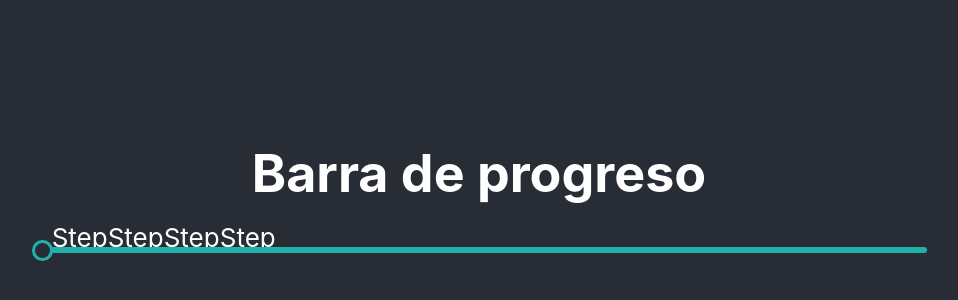
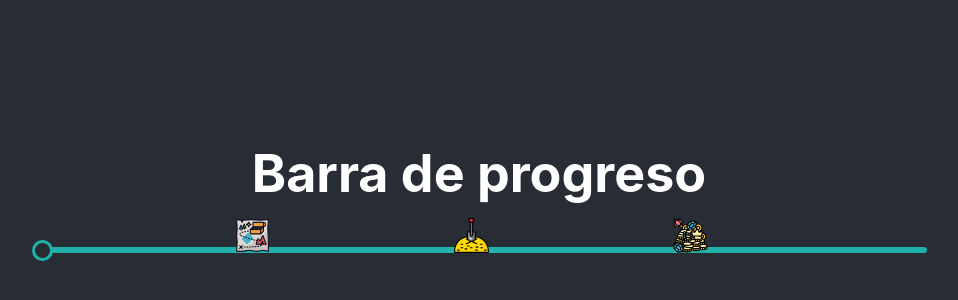
Before and after one commit to leotangram/saving-pig, a React (Create React App) app: page / in a window 1280 px wide. Shown: the part 216-516 px from the top of the page, without its empty margins (161-1119 px from the left). Built offline with nearby package versions, Linux system fonts and the light colour scheme.

Commit message:
Add step styles

```diff
--- a/src/components/step/Step.js
+++ b/src/components/step/Step.js
@@ -1,10 +1,22 @@
 import React from 'react'
 import PropTypes from 'prop-types'
+import './Step.scss'
 
-const Step = props => {
-  return <div>Step</div>
+const Step = ({ id, step, value }) => {
+  return (
+    <div
+      className={id === 'pig' ? 'step step--principal' : 'step'}
+      style={{ width: `${value}%` }}
+    >
+      {step}
+    </div>
+  )
 }
 
-Step.propTypes = {}
+Step.propTypes = {
+  id: PropTypes.string.isRequired,
+  step: PropTypes.element.isRequired,
+  value: PropTypes.number.isRequired
+}
 
 export default Step
--- /dev/null
+++ b/src/components/step/Step.scss
@@ -0,0 +1,9 @@
+.step {
+  display: flex;
+  justify-content: flex-end;
+  position: absolute;
+
+  &--principal {
+    z-index: 1;
+  }
+}
```
